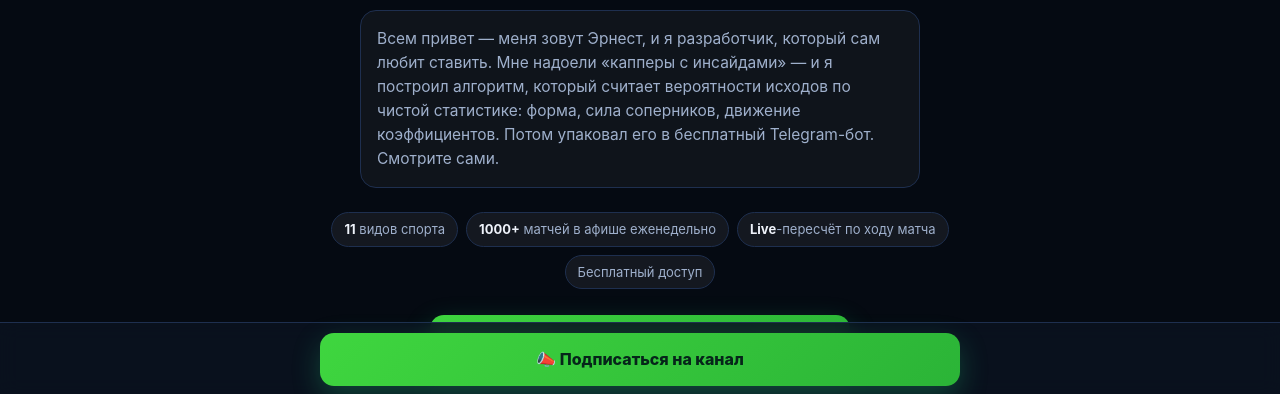
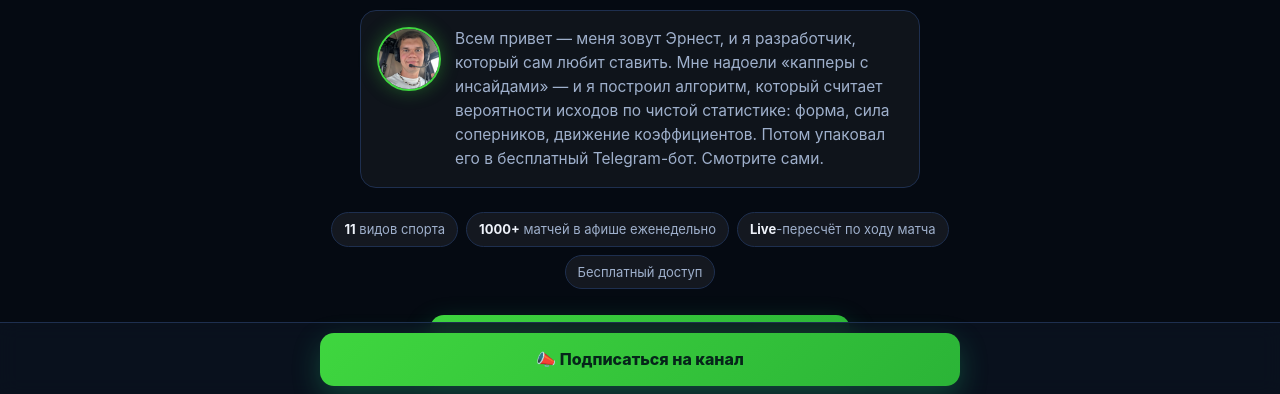
Before and after one commit to ErnestC77/palpite-landing, a plain HTML site: page index.html in a window 1280 px wide. Shown: the part 404-798 px from the top of the page. Drawn offline with Linux system fonts and the light colour scheme.

Commit message:
founder photo + face crop

```diff
--- a/index.html
+++ b/index.html
@@ -72,8 +72,8 @@ h1 em{font-style:normal;color:var(--accent)}
   padding:16px;max-width:560px;margin:0 auto 24px;
 }
 .author-photo{
-  width:60px;height:60px;border-radius:50%;object-fit:cover;flex-shrink:0;
-  border:2px solid var(--accent);box-shadow:0 0 18px rgba(63,214,63,.35);
+  width:64px;height:64px;border-radius:50%;object-fit:cover;object-position:50% 28%;
+  flex-shrink:0;border:2px solid var(--accent);box-shadow:0 0 18px rgba(63,214,63,.35);
 }
 .author .sub{margin:0;font-size:15.5px}
 .badges{display:flex;flex-wrap:wrap;gap:8px;margin-bottom:26px}
```
Also changed, not shown: founder.jpg (added).
